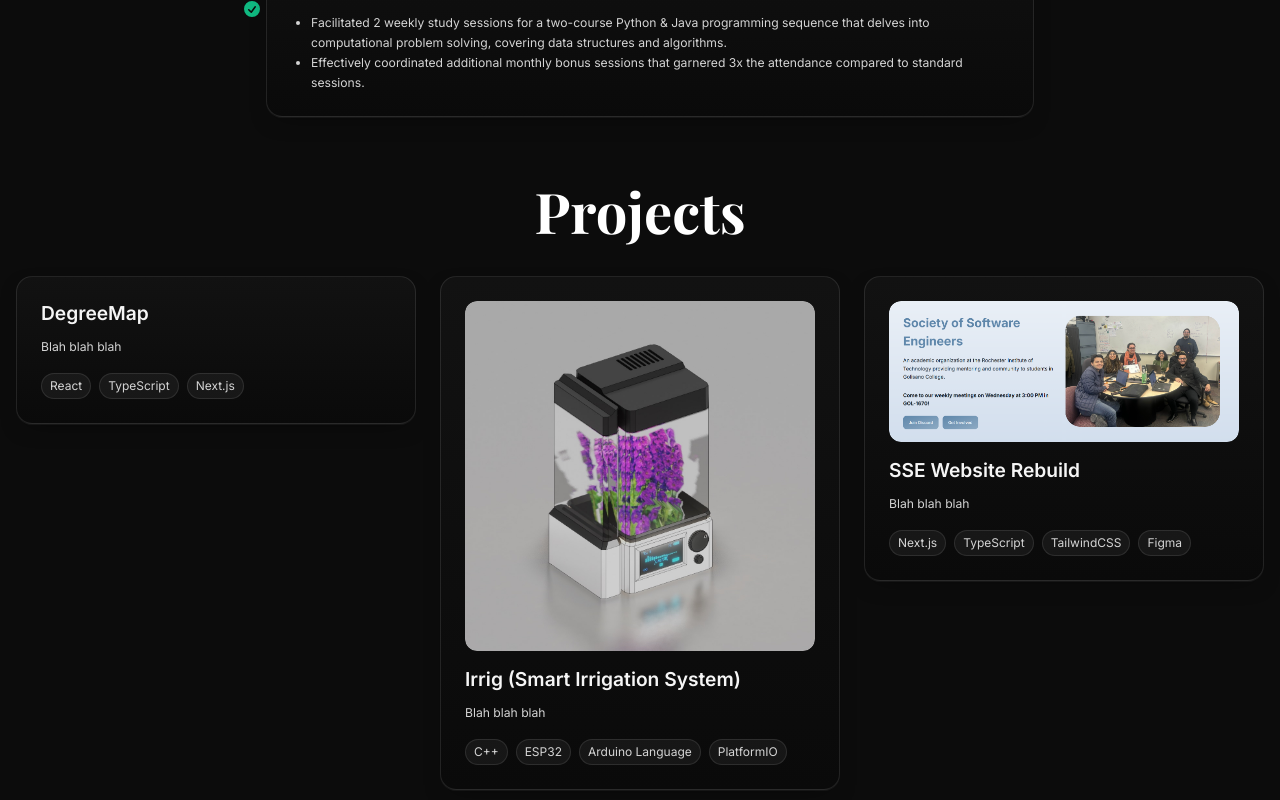
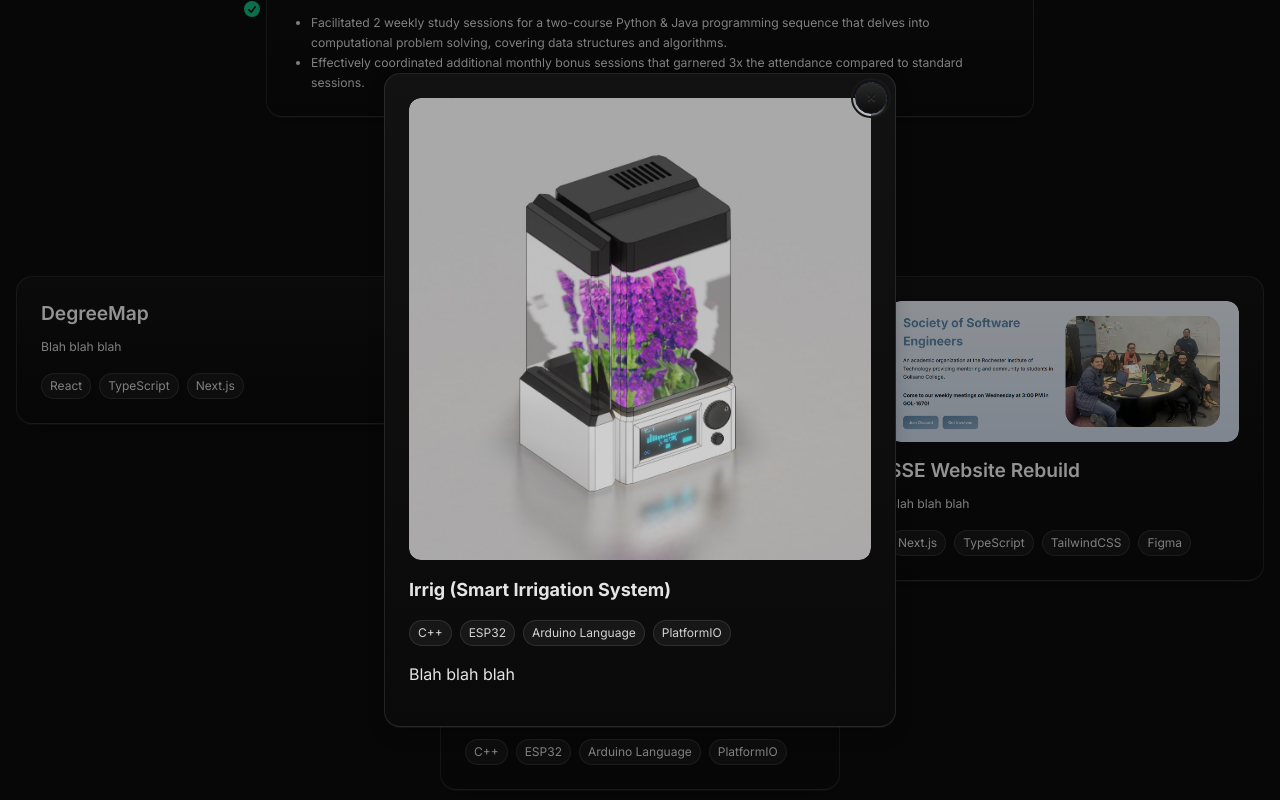
Before and after one commit to chris-morgado/the-website, a Next.js app in the folder next/: page / in a window 1280 px wide. Both pictures are taken after a click on the element 640 px from the left and 1715 px from the top of the page. Shown: the part 1182-1982 px from the top of the page. Built offline with nearby package versions, Linux system fonts and the light colour scheme; a web font is replaced by a local one.

Commit message:
Added modal support instead of the old slug system

```diff
--- a/next/components/experience/ProjectCard.tsx
+++ b/next/components/experience/ProjectCard.tsx
@@ -1,3 +1,5 @@
+"use client"
+
 import Image from "next/image";
 import { ReactNode } from "react";
 
@@ -12,9 +14,10 @@ export type ProjectItem = {
 
 export function ProjectScrollCard({ project }: {project: ProjectItem}) {
   const blurbLines = project.blurb.split(/\r?\n/).map(s => s.trim()).filter(Boolean);
+  const modalId = `modal_${project.title.replace(/\s+/g, '_')}`;
 
   return (
-    <div className="relative w-full max-w-3xl">
+    <div className="relative w-full max-w-3xl" onClick={()=>document.getElementById(modalId).showModal()}>
       <div
         className="absolute left-0 top-0 h-full w-1 rounded-l-2xl"
         style={{ background: project.accent || "rgb(16 185 129)" /* emerald-500 */ }}
@@ -85,6 +88,60 @@ export function ProjectScrollCard({ project }: {project: ProjectItem}) {
           </div>
         ) : null}
       </div>
+
+      <dialog id={modalId} className="modal">
+        <div className="modal-box
+          relative
+          rounded-2xl
+          border border-white/10
+          bg-gradient-to-b from-[#121212] to-[#0a0a0a]
+          backdrop-blur
+          p-4 sm:p-6 pl-6
+          shadow-[0_1px_0_0_rgba(255,255,255,0.05),0_8px_24px_-12px_rgba(0,0,0,0.6)]
+          text-neutral-200
+          ">
+          <form method="dialog">
+            <button className="btn btn-sm btn-circle btn-ghost absolute border-gray-900
+            bg-gradient-to-b from-[#292929] to-[#0D0D0D]
+            hover:bg-gradient-to-b hover:from-[#575757] hover:to-[#737373]
+            right-2 top-2">✕</button>
+          </form>
+          {project.image && (
+					<div className="w-full mb-4 overflow-hidden rounded-xl">
+						<Image
+							src={project.image}
+							alt={project.title}
+							width={800}
+							height={400}
+							className="rounded-xl object-cover w-full h-auto"
+						/>
+					</div>
+				)}
+          <h3 className="font-bold text-lg">{project.title}</h3>
+          {/* Tags */}
+          {project.tags?.length ? (
+            <div className="mt-4 flex flex-wrap gap-2">
+              {project.tags.map((t, i) => (
+                <span
+                  key={i}
+                  className="
+                    inline-flex items-center rounded-full
+                    border border-white/10
+                    bg-white/5
+                    px-2 py-1 text-xs
+                    text-neutral-300
+                    hover:bg-white/10
+                    transition
+                  "
+                >
+                  {t}
+                </span>
+              ))}
+            </div>
+          ) : null}
+          <p className="py-4">{project.blurb}</p>
+        </div>
+      </dialog>
     </div>
   );
 }
```
